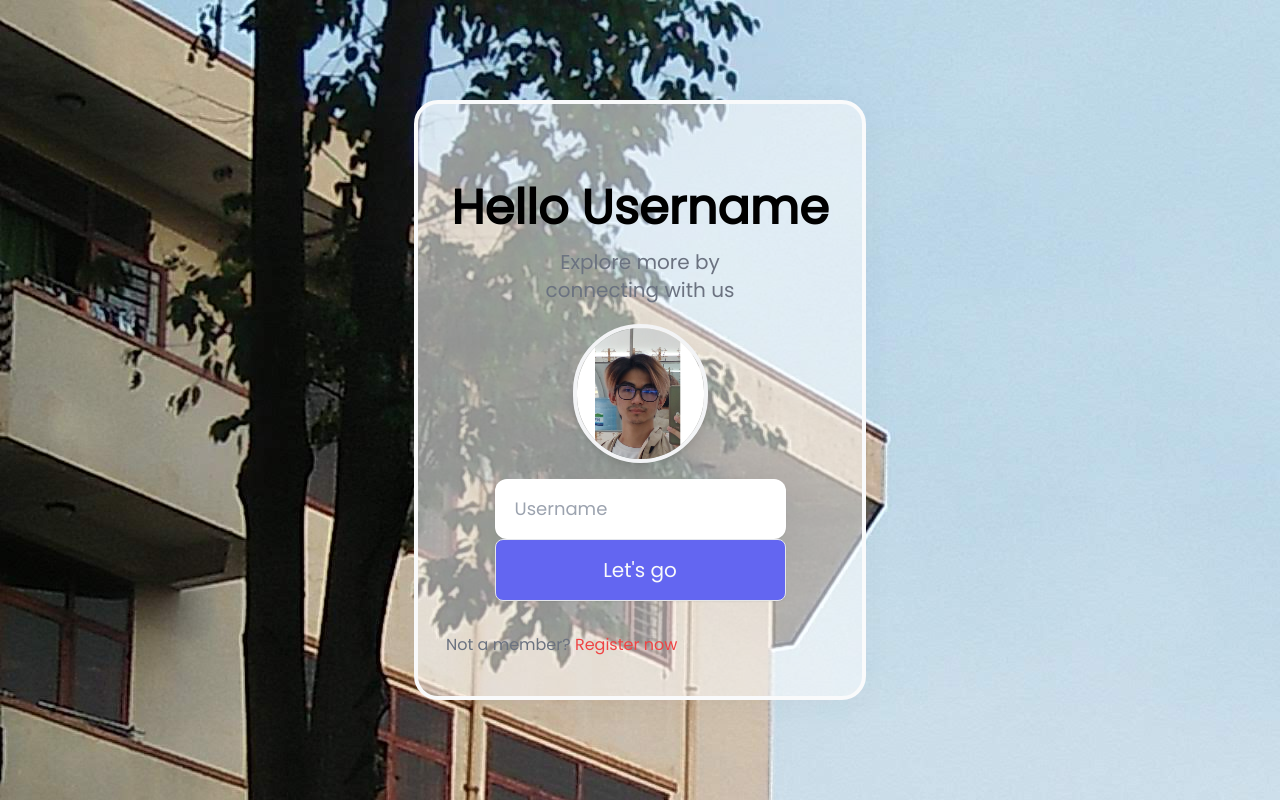
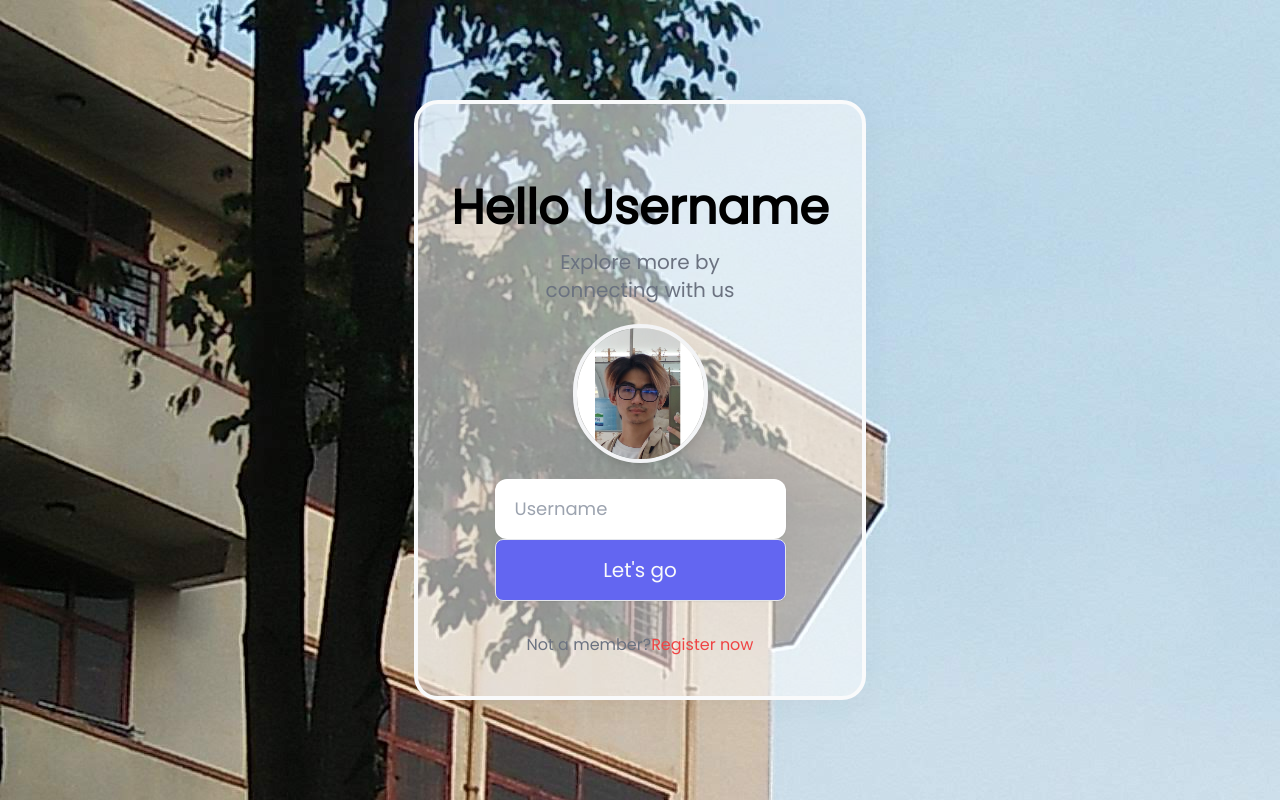
Before and after one commit to phongdh228/random_chat_app, a React (Create React App) app in the folder client/: page / in a window 1280 px wide. Built offline with nearby package versions, Linux system fonts and the light colour scheme.

Commit message:
validate username

```diff
--- a/client/package.json
+++ b/client/package.json
@@ -6,8 +6,10 @@
     "@testing-library/jest-dom": "^5.16.5",
     "@testing-library/react": "^13.4.0",
     "@testing-library/user-event": "^13.5.0",
+    "formik": "^2.2.9",
     "react": "^18.2.0",
     "react-dom": "^18.2.0",
+    "react-hot-toast": "^2.4.0",
     "react-router-dom": "^6.8.2",
     "react-scripts": "5.0.1",
     "web-vitals": "^2.1.4"
--- a/client/src/components/Username.js
+++ b/client/src/components/Username.js
@@ -1,12 +1,31 @@
-import React from 'react'
-import {Link} from 'react-router-dom'
-import avatar from '../assets/avt.jpg'
+import React from 'react';
+import {Link} from 'react-router-dom';
+import avatar from '../assets/avt.jpg';
+import {Toaster} from 'react-hot-toast';
+import {useFormik} from 'formik';
+import {usernameValidate} from '../helper/validate';
 
 import styles from '../styles/Username.module.css'
 
 export default function Username() {
+
+  const formik = useFormik({
+    initialValues: {
+      username:''
+    },
+    validate: usernameValidate,
+    validateOnBlur: false,
+    validateOnChanges: false,
+    onSubmit: async values =>{
+      console.log(values)
+    }
+  })
+
   return (
     <div className='container mx-auto'>
+
+      <Toaster position='top-center' reverseOder={false}></Toaster>
+
       <div className='flex justify-center items-center h-screen'>
         <div className={styles.glass}>
 
@@ -17,18 +36,23 @@
               </span>
           </div>
 
-          <form className='py-1'>
+          <form className='py-1' onSubmit={formik.handleSubmit}>
             <div className='profile flex justify-center'>
               <img src={avatar} className={styles.profile_img} alt="avatar"></img>
             </div>
 
             <div className='text-box flex flex-col items-center py-4'>
-              <input className={styles.textbox} type="text" placeholder='Username'/>
+              <input {...formik.getFieldProps('username')} className={styles.textbox} type="text" placeholder='Username'/>
               <button className={styles.btn} type="submit">Let's go</button>
             </div>
 
-            <div className='text-box py-4'>
-              <span className='text-gray-500'>Not a member? <Link className='text-red-500' to='/register'>Register now</Link></span>
+            <div className='text-box py-4 text-center'>
+              <span className='text-gray-500'>
+                Not a member?
+                  <Link className='text-red-500' to='/register'>
+                  Register now
+                  </Link>
+              </span>
             </div>
           </form>
 
--- /dev/null
+++ b/client/src/helper/validate.js
@@ -0,0 +1,20 @@
+import toast from 'react-hot-toast';
+
+/* validate login page username */
+export async function usernameValidate(values) {
+    const errors = usernameVerify({}, values);
+
+    return errors;
+}
+
+/*validate username */
+function usernameVerify(error = {}, values){
+    if(!values.username){
+        error.username = toast.error("Username Required");
+    }
+    else if(values.username.includes(" ")){
+        error.username = toast.error("Invalid username");
+    }
+
+    return error;
+}
```
Also changed, not shown: 1 other file (tests, documents, lock files or other folders).
